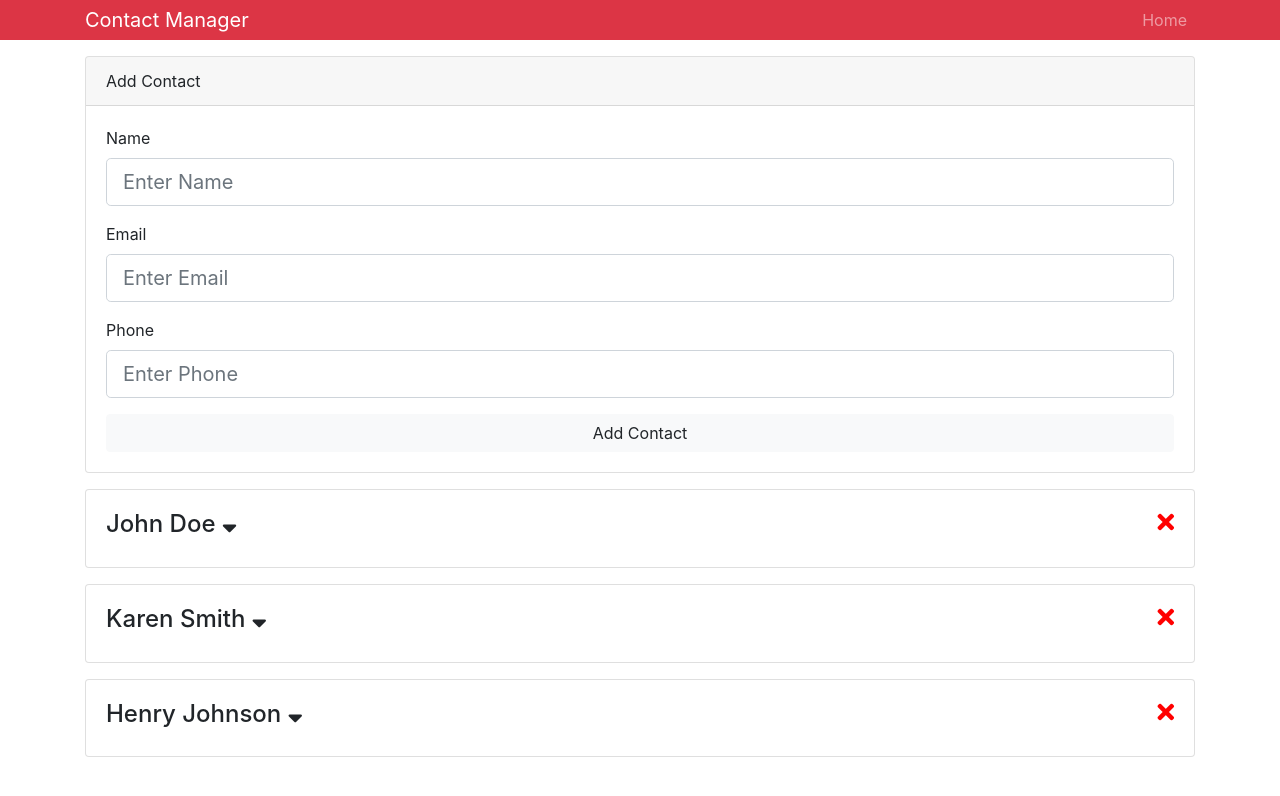
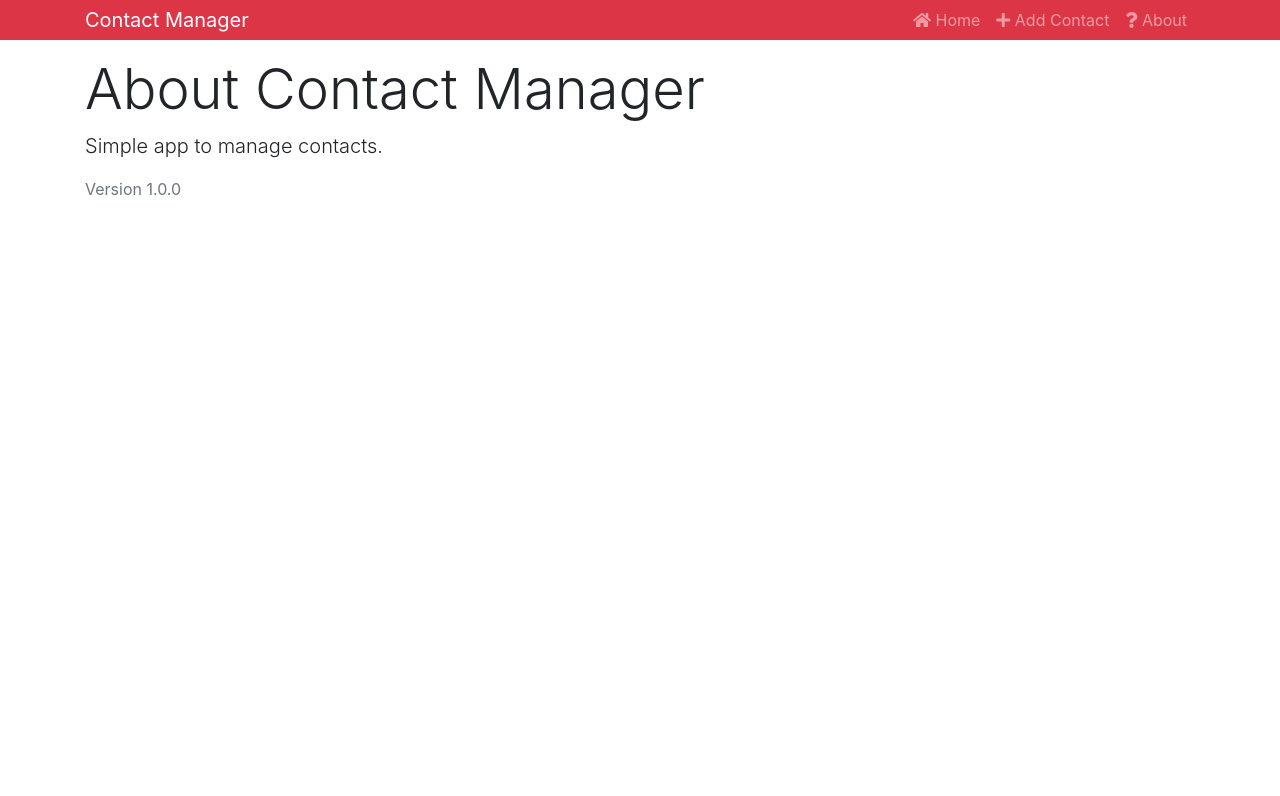
Before and after one commit to AlanMcClenaghan/react-contact-manager, a React (Create React App) app: page /about in a window 1280 px wide. Shown: the top 796 px of the page. Built offline with nearby package versions, Linux system fonts and the light colour scheme.

Commit message:
React Router

```diff
--- a/package.json
+++ b/package.json
@@ -7,6 +7,7 @@
     "classnames": "^2.2.6",
     "react": "^16.8.6",
     "react-dom": "^16.8.6",
+    "react-router-dom": "^5.0.0",
     "react-scripts": "3.0.0",
     "uuid": "^3.3.2"
   },
--- a/src/App.js
+++ b/src/App.js
@@ -1,7 +1,11 @@
 import React from "react";
+import { BrowserRouter, Route, Switch } from "react-router-dom";
+
 import Contacts from "./components/contacts/Contacts";
 import AddContact from "./components/contacts/AddContact";
 import Header from "./components/layout/Header";
+import About from "./components/pages/About";
+import NotFound from "./components/pages/NotFound";
 
 import { Provider } from "./context";
 
@@ -11,13 +15,19 @@
 function App() {
   return (
     <Provider>
-      <div className="App">
-        <Header heading="Contact Manager" />
-        <div className="container">
-          <AddContact />
-          <Contacts />
+      <BrowserRouter>
+        <div className="App">
+          <Header heading="Contact Manager" />
+          <div className="container">
+            <Switch>
+              <Route exact path="/" component={Contacts} />
+              <Route exact path="/add" component={AddContact} />
+              <Route exact path="/about" component={About} />
+              <Route component={NotFound} />
+            </Switch>
+          </div>
         </div>
-      </div>
+      </BrowserRouter>
     </Provider>
   );
 }
--- a/src/components/contacts/AddContact.js
+++ b/src/components/contacts/AddContact.js
@@ -53,6 +53,8 @@
       phone: "",
       errors: {}
     });
+
+    this.props.history.push("/");
   };
 
   render() {
--- a/src/components/contacts/Contacts.js
+++ b/src/components/contacts/Contacts.js
@@ -10,6 +10,9 @@
           const { contacts } = value;
           return (
             <Fragment>
+              <h1 className="display-4 mb-2">
+                <span className="text-danger">Contact</span> List
+              </h1>
               {contacts.map(contact => (
                 <Contact key={contact.id} contact={contact} />
               ))}
--- a/src/components/layout/Header.js
+++ b/src/components/layout/Header.js
@@ -1,5 +1,6 @@
 import React from "react";
 import PropTypes from "prop-types";
+import { Link } from "react-router-dom";
 
 function Header(props) {
   // Destructing props
@@ -7,15 +8,25 @@
   return (
     <nav className="navbar navbar-expand-sm navbar-dark bg-danger mb-3 py-0">
       <div className="container">
-        <a href="/" className="navbar-brand">
+        <Link to="/" className="navbar-brand">
           {heading}
-        </a>
+        </Link>
         <div>
           <ul className="navbar-nav mr-auto">
             <li className="nav-item">
-              <a href="/" className="nav-link">
-                Home
-              </a>
+              <Link to="/" className="nav-link">
+                <i className="fas fa-home" /> Home
+              </Link>
+            </li>
+            <li className="nav-item">
+              <Link to="/add" className="nav-link">
+                <i className="fas fa-plus" /> Add Contact
+              </Link>
+            </li>
+            <li className="nav-item">
+              <Link to="/about" className="nav-link">
+                <i className="fas fa-question" /> About
+              </Link>
             </li>
           </ul>
         </div>
--- /dev/null
+++ b/src/components/pages/About.js
@@ -0,0 +1,11 @@
+import React from "react";
+
+export default () => {
+  return (
+    <div>
+      <h1 className="display-4">About Contact Manager</h1>
+      <p className="lead">Simple app to manage contacts.</p>
+      <p className="text-secondary">Version 1.0.0</p>
+    </div>
+  );
+};
--- /dev/null
+++ b/src/components/pages/NotFound.js
@@ -0,0 +1,12 @@
+import React from "react";
+
+export default () => {
+  return (
+    <div>
+      <h1 className="display-4">
+        <span className="text-danger">404</span> Page Not Found
+      </h1>
+      <p className="lead">Sorry, that page does not exist.</p>
+    </div>
+  );
+};
```
Also changed, not shown: 1 other file (tests, documents, lock files or other folders).
